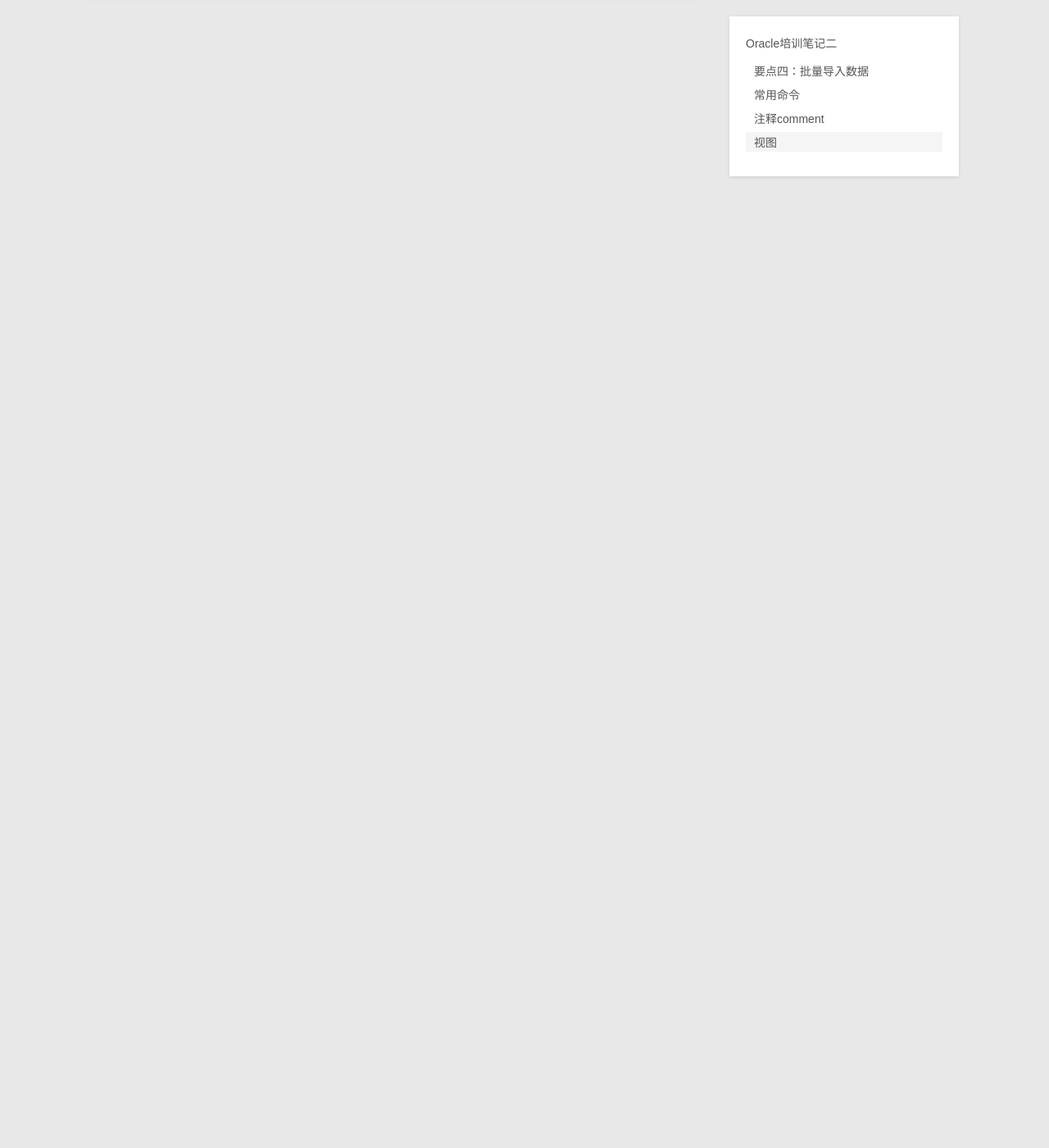
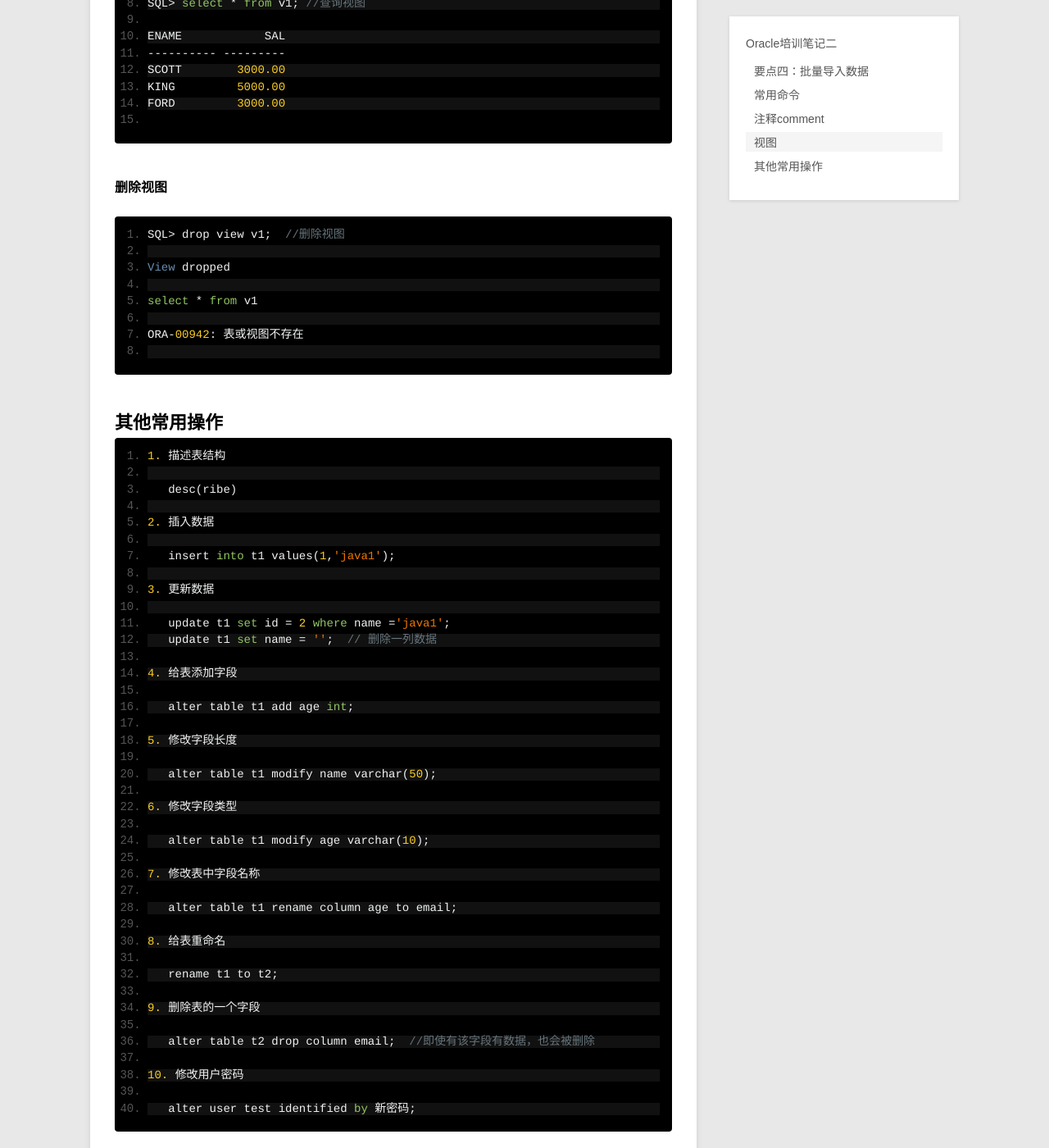
Before and after one commit to lihb/lihb.github.com, a Jekyll site: the page built from _posts/blog/2014-07-25-Oracle培训笔记二.md, in a window 1280 px wide and 1400 px high, scrolled down 11790 px. Shown: the whole window at 82% size. Built offline with Jekyll 4.4.1, drawn with Linux system fonts in a browser that asks for light colours; Markdown is read by kramdown in place of the engine named in the settings; comment, search, counter and statistics services are not loaded.

Commit message:
modify oracle note 140725 16:04

````diff
--- a/_posts/blog/2014-07-25-Oracle培训笔记二.md
+++ b/_posts/blog/2014-07-25-Oracle培训笔记二.md
@@ -447,7 +447,7 @@ SQL> comment on table stu1 is '学生表';
 
 Comment added
 ```
-！[注释1](/images/oracle/tableComment.jpg)
+![注释1](/images/oracle/tableComment.jpg)
 
 - 给字段加注释
 
@@ -456,7 +456,7 @@ SQL> comment on column stu1.id is '学生学号';
 
 Comment added
 ```
-！[注释2](/images/oracle/colComment.jpg)
+![注释2](/images/oracle/colComment.jpg)
 
 ## 视图
 
@@ -494,3 +494,48 @@ select * from v1
 ORA-00942: 表或视图不存在
 
 ```
+
+## 其他常用操作
+
+```
+1. 描述表结构
+
+   desc(ribe)
+
+2. 插入数据
+
+   insert into t1 values(1,'java1');
+
+3. 更新数据
+
+   update t1 set id = 2 where name ='java1';
+   update t1 set name = '';  // 删除一列数据
+
+4. 给表添加字段
+
+   alter table t1 add age int;
+
+5. 修改字段长度
+
+   alter table t1 modify name varchar(50);
+
+6. 修改字段类型
+
+   alter table t1 modify age varchar(10);
+
+7. 修改表中字段名称
+
+   alter table t1 rename column age to email;
+
+8. 给表重命名
+
+   rename t1 to t2;
+
+9. 删除表的一个字段
+
+   alter table t2 drop column email;  //即使有该字段有数据，也会被删除
+
+10. 修改用户密码
+
+   alter user test identified by 新密码;
+```
````
